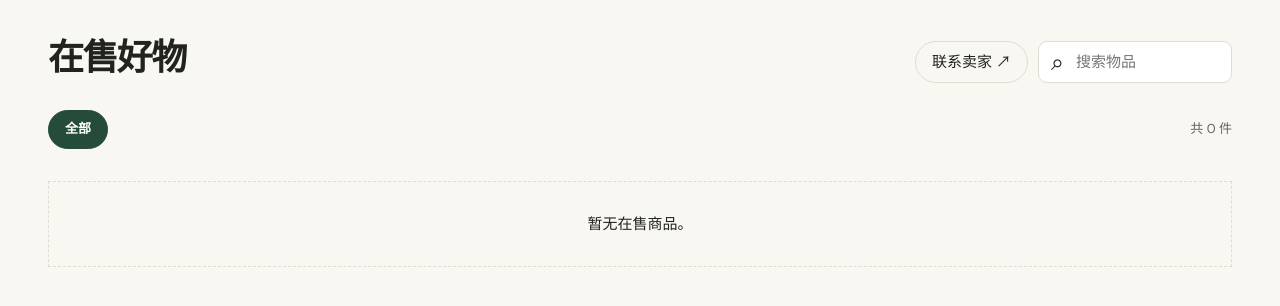
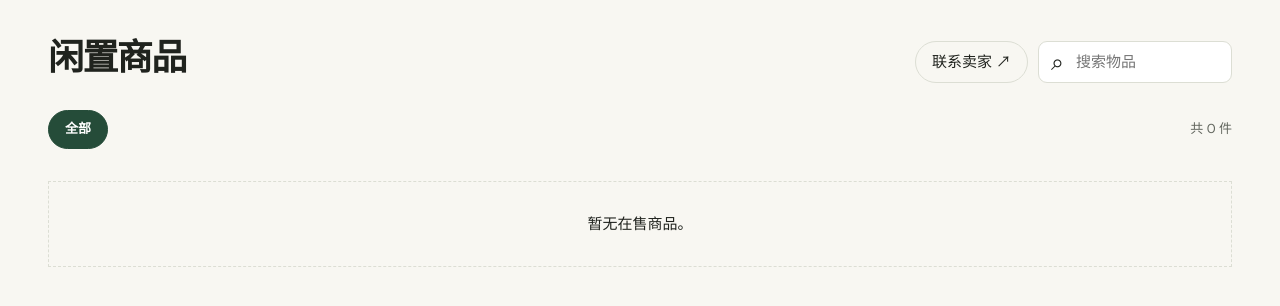
Before and after one commit to funny123/youwu, a Flask app: page / in a window 1280 px wide. Shown: the top 306 px of the page. Run offline with Flask 3, Linux system fonts and the light colour scheme; data comes from the database, SQL or seed files in the repository; data that the repository does not hold is empty; parts of the project's set-up code (start-up, migrations or seed data) failed here and were passed over.

Commit message:
first commit

```diff
--- a/static/index.html
+++ b/static/index.html
@@ -1,8 +1,8 @@
 <!doctype html>
-<html lang="zh-CN"><head><meta charset="utf-8"><meta name="viewport" content="width=device-width,initial-scale=1"><meta name="description" content="浏览又物的二手物品，查看成色、价格和联系方式。"><title>又物 · 二手物品展示</title><link rel="stylesheet" href="/static/style.css"><script src="/static/app.js" defer></script></head>
+<html lang="zh-CN"><head><meta charset="utf-8"><meta name="viewport" content="width=device-width,initial-scale=1"><meta name="description" content="浏览闲置商品，查看成色、价格和联系方式。"><title>闲置商品</title><link rel="stylesheet" href="/static/style.css"><script src="/static/app.js" defer></script></head>
 <body>
 <main class="wrap">
-<section id="goods"><div class="section-head"><div><h2>在售好物</h2></div><div class="catalog-actions"><button class="line" id="contact">联系卖家 ↗</button><label class="search"><span aria-hidden="true">⌕</span><input type="search" id="search" aria-label="搜索物品" placeholder="搜索物品"></label></div></div><div class="filters"><div id="categories" aria-label="物品分类"></div><span id="count" aria-live="polite"></span></div><div id="grid" class="grid"><p class="empty">正在加载商品…</p></div></section>
+<section id="goods"><div class="section-head"><div><h1>闲置商品</h1></div><div class="catalog-actions"><button class="line" id="contact">联系卖家 ↗</button><label class="search"><span aria-hidden="true">⌕</span><input type="search" id="search" aria-label="搜索物品" placeholder="搜索物品"></label></div></div><div class="filters"><div id="categories" aria-label="物品分类"></div><span id="count" aria-live="polite"></span></div><div id="grid" class="grid"><p class="empty">正在加载商品…</p></div></section>
 </main>
 <dialog id="dialog" aria-labelledby="dialog-title"><button id="close" class="close" aria-label="关闭">×</button><div id="detail"></div></dialog>
 </body></html>
--- a/static/style.css
+++ b/static/style.css
@@ -15,7 +15,7 @@ button:focus-visible,a:focus-visible,input:focus-visible{outline:3px solid #7589
 #goods{scroll-margin-top:24px}
 .section-head,.filters,.card-bottom{display:flex;justify-content:space-between;align-items:center;gap:12px}
 .section-head p{color:var(--muted);margin:0}
-.section-head h2,.dialog-body h2{font-size:36px;line-height:1.2;letter-spacing:-.045em;margin:0 0 9px}
+.section-head h1,.dialog-body h2{font-size:36px;line-height:1.2;letter-spacing:-.045em;margin:0 0 9px}
 .search{display:flex;align-items:center;gap:10px;border:1px solid var(--border);border-radius:9px;padding:7px 12px;background:#fff}
 .search span{font-size:23px;line-height:1}
 .search input{width:145px;border:0;background:transparent}
@@ -55,7 +55,7 @@ dialog::backdrop{background:#141d17aa}
 main.wrap{padding:36px 0 56px}
 .catalog-actions{display:flex;gap:10px;align-items:center;flex-wrap:wrap}
 @media(max-width:780px){.wrap{width:calc(100% - 36px)}.grid{grid-template-columns:repeat(2,minmax(0,1fr))}}
-@media(max-width:650px){main.wrap{padding-top:23px}.section-head{align-items:flex-start;flex-direction:column}.section-head h2{font-size:29px}.grid{gap:10px}.card-body{padding:10px}.card h3{font-size:15px}.card-bottom strong{font-size:18px}.card-bottom span{font-size:10px}.pill{padding:6px 9px}}
+@media(max-width:650px){main.wrap{padding-top:23px}.section-head{align-items:flex-start;flex-direction:column}.section-head h1{font-size:29px}.grid{gap:10px}.card-body{padding:10px}.card h3{font-size:15px}.card-bottom strong{font-size:18px}.card-bottom span{font-size:10px}.pill{padding:6px 9px}}
 @media(prefers-reduced-motion:reduce){*,*::before,*::after{scroll-behavior:auto!important;transition:none!important}}
 .dialog-body p{white-space:pre-line;overflow-wrap:anywhere}
 
--- a/templates/base.html
+++ b/templates/base.html
@@ -1,4 +1,4 @@
 <!doctype html>
-<html lang="zh-CN"><head><meta charset="utf-8"><meta name="viewport" content="width=device-width,initial-scale=1"><title>{% block title %}{% endblock %} · 又物</title>
+<html lang="zh-CN"><head><meta charset="utf-8"><meta name="viewport" content="width=device-width,initial-scale=1"><title>{% block title %}{% endblock %}</title>
 <link rel="stylesheet" href="{{ url_for('static', filename='style.css') }}"><link rel="stylesheet" href="{{ url_for('static', filename='admin.css') }}"></head>
 <body><main class="wrap manage">{% block content %}{% endblock %}</main></body></html>
```
Also changed, not shown: README.md.
